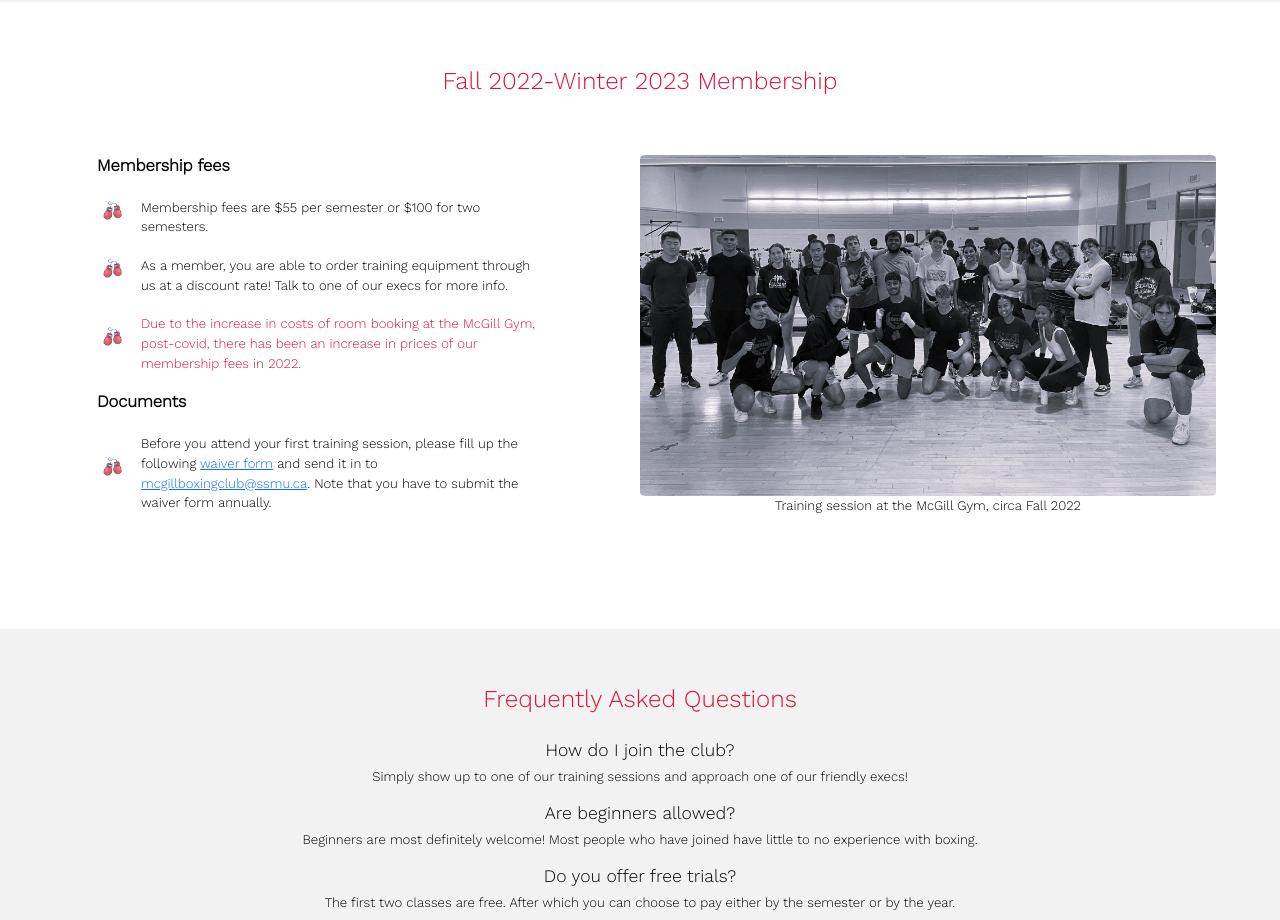
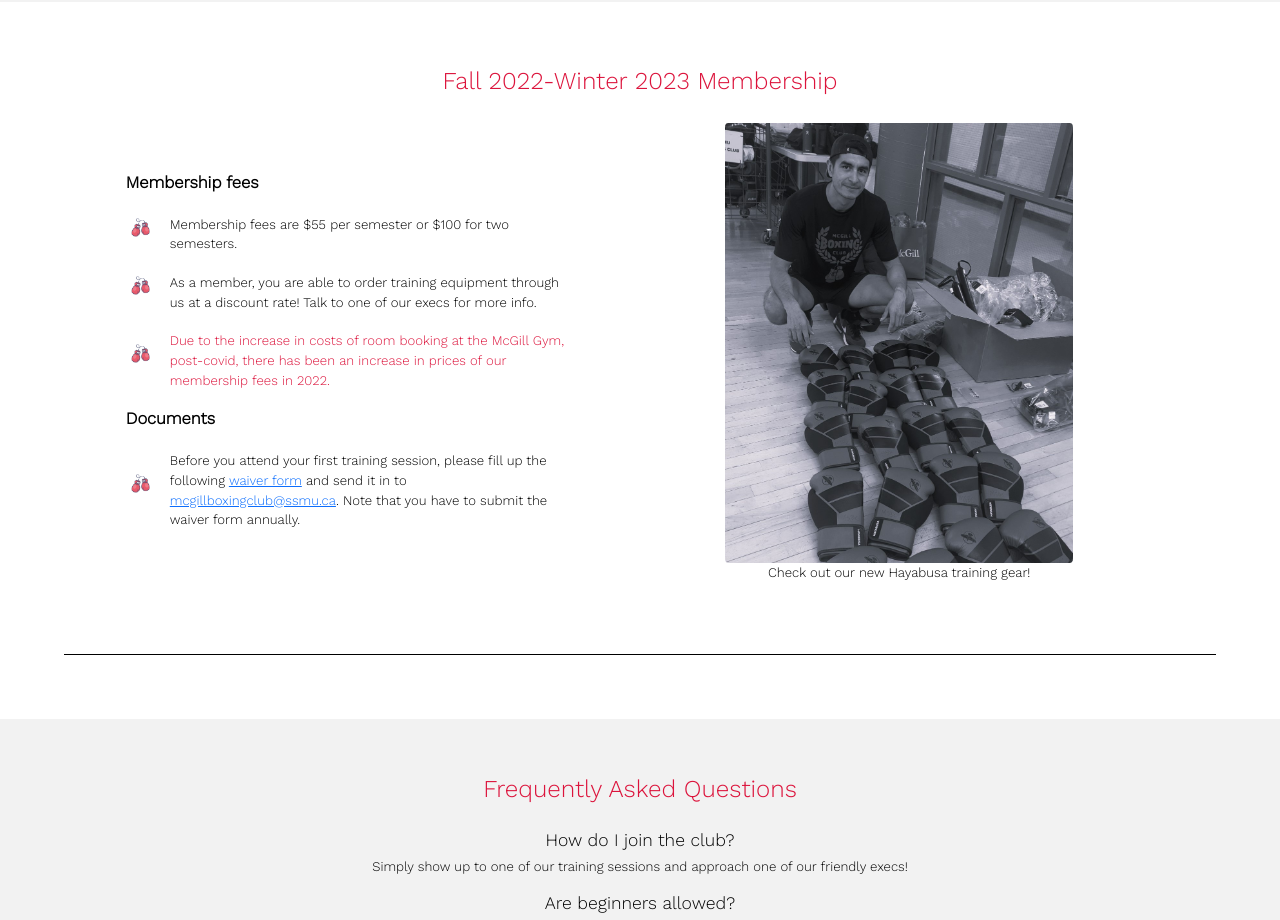
Before and after one commit to ongzh/MSBC-Website, a React (Create React App) app: page / in a window 1280 px wide. Shown: the part 3320-4240 px from the top of the page. Built offline with nearby package versions, Linux system fonts and the light colour scheme.

Commit message:
update membership page image

```diff
--- a/src/App.css
+++ b/src/App.css
@@ -71,3 +71,10 @@ body{
 .nav-logo img{
   vertical-align: text-bottom;
 }
+
+
+.page-divider{
+  height: 0.0625rem;
+  background-color: black;
+  margin-top: 5rem;
+}
--- a/src/components/Membership.js
+++ b/src/components/Membership.js
@@ -1,6 +1,6 @@
 import waiver from "../data/insurance.pdf"
 import "../styles/Membership.css"
-import members_pic from "../data/membership.jpg"
+import members_pic from "../data/schedule.jpg"
 
 
 //var interestForm = "https://forms.gle/AJnkozFkwJMctmRs9"
@@ -25,10 +25,10 @@ function Membership(){
 
     <div className="member-pic-container">
     <img src={members_pic} alt="" className="members-pic"></img>
-    <p>Training session at the McGill Gym, circa Fall 2022</p>
+    <p>Check out our new Hayabusa training gear!</p>
     </div>
-
     </div>
+    <div className="page-divider"></div>
 </div>;
 }
 
--- a/src/styles/Membership.css
+++ b/src/styles/Membership.css
@@ -1,16 +1,20 @@
 .membership-container{
 	display: flex;
-	justify-content: space-between;
+	justify-content: center;
 	align-items: center;
 }
 
 
 .member-pic-container{
 	flex-basis: 50%;
+	display: flex;
+	flex-direction: column;
+	justify-content: center;
+	align-items: center;
 }
 img.members-pic{
-	height: auto;
-	max-width: 100%;
+	max-height: 40rem;
+	width: auto;
 	object-fit: fill ;
 	border-radius: 1%;
 	/* background: linear-gradient(white, white) padding-box,
--- a/src/styles/Schedule.css
+++ b/src/styles/Schedule.css
@@ -86,6 +86,6 @@ p{
     }
 
     #schedule-info h2{
-        font-size: 2.8rem;
+        font-size: 2.3rem;
     }
 }
--- a/src/styles/Team.css
+++ b/src/styles/Team.css
@@ -108,7 +108,7 @@
     }
   }
 
-  @media only screen and (min-device-width:1900px){
+  @media only screen and (min-device-width:2000px){
     .coach-profile-container{
       padding-left: 8rem;
       padding-right: 8rem;
```
